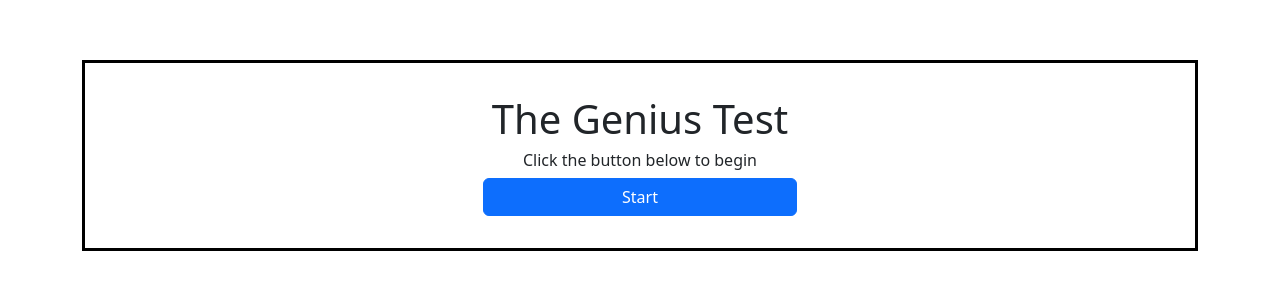
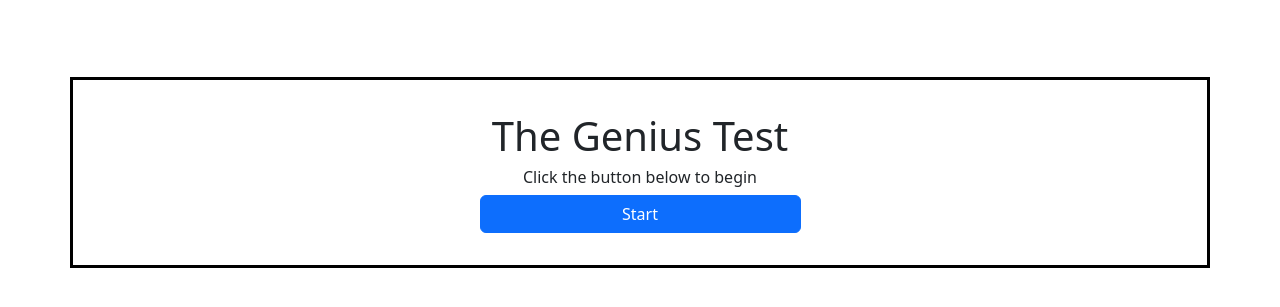
Before and after one commit to Harrison-Reich/JavaScript-Code-Quiz, a plain HTML site: page index.html in a window 1280 px wide. Shown: the part 275-582 px from the top of the page. Drawn offline with nearby package versions, Linux system fonts and the light colour scheme.

Commit message:
centering

```diff
--- a/style.css
+++ b/style.css
@@ -1,5 +1,5 @@
 .title-box {
-    margin: 30% 0 0;
+    margin-top: 22rem;
     border: black solid 3px;
     padding: 2rem;
 }
```
